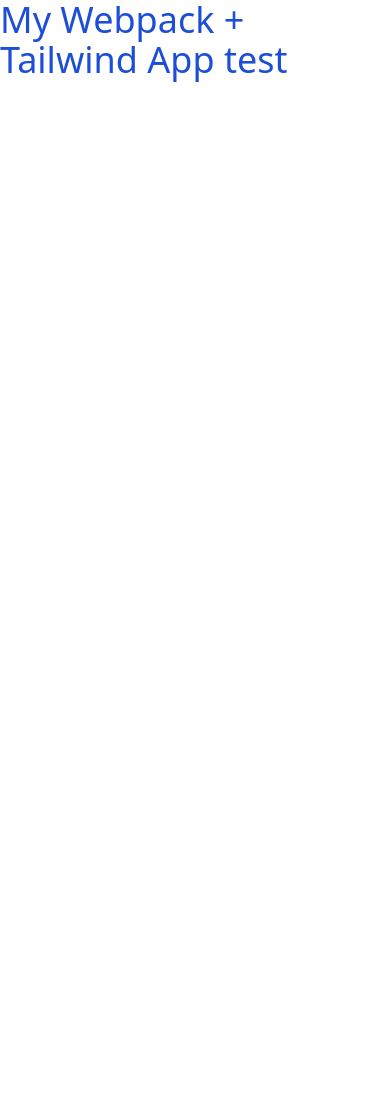
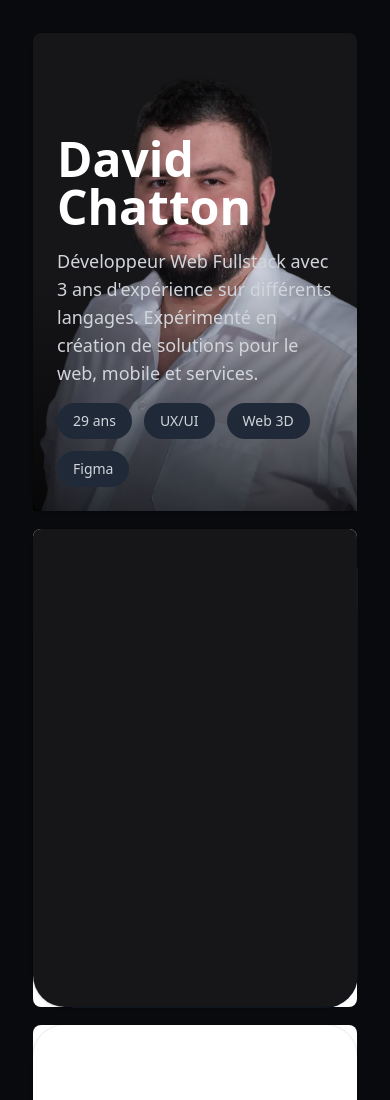
Before and after one commit to DavidChatton/Portfolio, a website built with webpack: page dist/index.html in a window 390 px wide. Shown: the top 1100 px of the page. Before the commit the page ends 844 px from the top, so only its background shows below. Built offline with nearby package versions, Linux system fonts and the light colour scheme.

Commit message:
feat: add card structure and setup custom theme
- Added ProfileCard component with basic structure and styling using Tailwind CSS.
- Updated  to create a custom theme with new colors, fonts, and spacing.
- Modified  to handle additional asset types:
  - Added support for images (PNG, JPEG, GIF, WEBP).
  - Added support for PDF files using .
- Added multiple profile images and map images to assets.
- Styled ProfileCard with Tailwind utility classes to create the intended layout.

```diff
--- a/postcss.config.js
+++ b/postcss.config.js
@@ -1,7 +1,8 @@
 const tailwindcss = require('tailwindcss');
 module.exports = {
   plugins: [
+      tailwindcss,
     'postcss-preset-env',
-    tailwindcss
+    require('autoprefixer'),
   ],
 };
--- a/src/components/ProfileCard.js
+++ b/src/components/ProfileCard.js
@@ -0,0 +1,159 @@
+// src/components/ProfileCard.js
+import profileImage from "../../assets/images/Image-profil.webp";
+import mapImage from "../../assets/images/map.webp";
+import resume from "../../assets/documents/CV-CODA.pdf"
+
+export function ProfileCard() {
+  const profileCard = document.createElement("div");
+  profileCard.innerHTML = `
+   <!-- Début de la carte de profil -->
+   <div class="grid gap-4 lg:grid-cols-3 bg-site">
+       <div class="relative lg:row-span-1">
+           <div class="absolute inset-px rounded-lg bg-dark lg:rounded-[2rem]">
+       </div>
+   <div class="relative flex h-full flex-col overflow-hidden rounded-[calc(theme(borderRadius.lg)+1px)] lg:rounded-l-[calc(2rem+1px)]">
+      <div class="relative min-h-[30rem] w-full grow [container-type:inline-size] max-lg:mx-auto max-lg:max-w-sm">
+      </div>
+    </div>
+    <div
+      class="pointer-events-none absolute inset-px rounded-lg shadow ring-1 ring-black/5 lg:rounded-[2rem]">
+      <div class="relative w-full h-full">
+      <img src="${profileImage}" alt="Profile Picture" class="profile-picture w-full h-full object-cover">
+
+      <div class="absolute inset-0 flex flex-col justify-end p-6 bg-gradient-to-t from-black/70 via-transparent to-transparent">
+        <div class="flex flex-col">
+          <h1 class="text-5xl font-bold text-white mb-0 leading-none">David</h1>
+          <h1 class="text-5xl font-bold text-white">Chatton</h1>
+        </div>
+        <p class="text-lg text-gray-300 mt-4">Développeur Web Fullstack avec 3 ans d'expérience sur différents langages. Expérimenté en création de solutions pour le web, mobile et services.</p>
+        <div class="flex flex-wrap justify-start gap-3 mt-4 ">
+          <span class="bg-gray-800 text-gray-300 px-4 py-2 rounded-full text-sm">29 ans</span>
+          <span class="bg-gray-800 text-gray-300 px-4 py-2 rounded-full text-sm">UX/UI</span>
+          <span class="bg-gray-800 text-gray-300 px-4 py-2 rounded-full text-sm">Web 3D</span>
+          <span class="bg-gray-800 text-gray-300 px-4 py-2 rounded-full text-sm">Figma</span>
+        </div>
+      </div>
+    </div>
+    </div>
+  </div>
+
+  <div class="relative lg:row-span-2">
+    <div class="absolute inset-px rounded-lg bg-white lg:rounded-[2rem]"></div>
+    <div
+      class="relative flex h-full flex-col overflow-hidden rounded-[calc(theme(borderRadius.lg)+1px)] max-lg:rounded-b-[calc(2rem+1px)] lg:rounded-r-[calc(2rem+1px)]">
+      <div class="relative min-h-[30rem] w-full grow">
+        <div
+          class="absolute bottom-0 left-10 right-0 top-10 overflow-hidden rounded-tl-xl bg-gray-900 shadow-2xl">
+          <div class="flex bg-gray-800/40 ring-1 ring-white/5">
+            <div
+              class="-mb-px flex text-sm font-medium leading-6 text-gray-400">
+              <div
+                class="border-b border-r border-b-white/20 border-r-white/10 bg-white/5 px-4 py-2 text-white">
+                NotificationSetting.jsx
+              </div>
+              <div class="border-r border-gray-600/10 px-4 py-2">App.jsx</div>
+            </div>
+          </div>
+          <div class="px-6 pb-14 pt-6">
+          </div>
+        </div>
+      </div>
+    </div>
+    <div
+      class="pointer-events-none absolute inset-px rounded-lg shadow ring-1 ring-black/5 max-lg:rounded-b-[2rem] lg:rounded-[2rem] bg-dark">
+    </div>
+  </div>
+  <div class="relative lg:row-span-1">
+    <div class="absolute inset-px rounded-lg bg-white lg:rounded-[2rem]"></div>
+    <div
+      class="relative flex h-full flex-col overflow-hidden rounded-[calc(theme(borderRadius.lg)+1px)] max-lg:rounded-t-[calc(2rem+1px)]">
+
+      <div class="flex flex-1 items-center justify-center px-8 max-lg:pb-12 max-lg:pt-10 sm:px-10 lg:pb-2">
+      </div>
+    </div>
+    <div
+      class="pointer-events-none absolute inset-px rounded-lg shadow ring-1 ring-black/5 max-lg:rounded-t-[2rem]">
+    </div>
+  </div>
+  <div class="relative lg:row-span-1">
+    <div class="absolute inset-px rounded-lg bg-dark lg:rounded-[2rem]">
+      <div class="location-info relative w-full h-[125px] rounded-lg bg-secondary">
+        <img src="${mapImage}" alt="Map Picture" class="w-full h-auto rounded-lg">
+        <div class="absolute inset-0 flex flex-col justify-center items-start top-0 left-3 right-0">
+          <p class="text-lg text-text font-bold">France, Orléans</p>
+          <p class="text-sm text-gray-400 mt-2">10:34 UTC+2</p>
+        </div>
+      </div>
+
+        <div class="flex gap-4 justify-center w-full mt-8">
+      <button id="contact-button" class="bg-white text-black font-semibold px-6 py-3 rounded-full transition-all hover:bg-gray-200 shadow-md">Contact</button>
+
+      <button onclick="window.open('https://github.com/DavidChatton', '_blank')" class="bg-gray-800 text-gray-300 font-semibold px-6 py-3 rounded-full transition-all hover:bg-gray-700 shadow-md">Github</button>
+
+      <a href="${resume}" download class="border border-white text-white font-semibold px-6 py-3 rounded-full transition-all hover:bg-white hover:text-black shadow-md text-center">CV</a>
+
+    </div>
+
+    <div id="contact-modal" class="fixed inset-0 flex items-center justify-center bg-black bg-opacity-50 hidden z-50">
+      <div class="relative bg-white p-8 rounded-lg shadow-lg w-80">
+        <button id="close-modal" class="absolute top-2 right-2 text-black text-3xl font-bold hover:bg-gray-200 rounded-full p-1">&times;</button>
+        <h2 class="text-2xl font-bold mb-4 text-center">Contact Me</h2>
+        <div class="flex flex-col gap-4">
+
+          <a href="https://www.linkedin.com/in/david-chatton/" target="_blank" class="bg-blue-600 text-white font-semibold px-4 py-2 rounded-full text-center">LinkedIn</a>
+
+          <a href="mailto:davidchatton.dev@gmail.com" class="bg-gray-800 text-white font-semibold px-4 py-2 rounded-full text-center">Email</a>
+
+          <a href="tel:0638141812" class="bg-green-600 text-white font-semibold px-4 py-2 rounded-full text-center">Phone</a>
+        </div>
+      </div>
+    </div>
+    </div>
+  </div>
+
+
+  <div class="relative lg:row-span-1">
+    <div class="absolute inset-px rounded-lg bg-white max-lg:rounded-t-[2rem]">
+    </div>
+    <div
+      class="relative flex h-full flex-col overflow-hidden rounded-[calc(theme(borderRadius.lg)+1px)] max-lg:rounded-t-[calc(2rem+1px)]">
+      <div class="px-8 pt-8 sm:px-10 sm:pt-10">
+        <p class="mt-2 max-w-lg text-sm/6 text-gray-600 max-lg:text-center">
+          Lorem ipsum, dolor sit amet consectetur adipisicing elit maiores
+          impedit.
+        </p>
+      </div>
+      <div
+        class="flex flex-1 items-center justify-center px-8 max-lg:pb-12 max-lg:pt-10 sm:px-10 lg:pb-2">
+        <img
+          class="w-full max-lg:max-w-xs"
+          src="https://tailwindui.com/plus/img/component-images/bento-03-performance.png"
+          alt=""/>
+      </div>
+    </div>
+    <div
+      class="pointer-events-none absolute inset-px rounded-lg shadow ring-1 ring-black/5 max-lg:rounded-t-[2rem]">
+    </div>
+  </div>
+</div>
+`;
+
+  // Gestion de la modal de contact
+  const contactButton = profileCard.querySelector("#contact-button");
+  const contactModal = profileCard.querySelector("#contact-modal");
+  const closeModalButton = profileCard.querySelector("#close-modal");
+
+  // Vérifier que le bouton de contact et la modal existent avant d'ajouter les écouteurs d'événements
+  if (contactButton && contactModal && closeModalButton) {
+    contactButton.addEventListener("click", () => {
+      contactModal.classList.remove("hidden");
+    });
+  }
+
+  closeModalButton.addEventListener("click", () => {
+    contactModal.classList.add("hidden");
+  });
+
+
+  return profileCard;
+}
--- a/src/index.js
+++ b/src/index.js
@@ -1,10 +1,18 @@
 import './style.css';
-import Router from './router';
+import './styles/global.css';
+import { ProfileCard } from './components/ProfileCard.js';
+import { ProjectList } from './components/ProjectList.js';
+import { SocialLinks } from './components/SocialLinks.js';
+/* import { ThemeProvider } from './components/ThemeProvider.js'; */
+/* // Appliquer le thème global
+ThemeProvider(); */
 
+// Appliquer les composants à la div avec l'ID "app"
+const app = document.getElementById('app');
+app.classList.add('flex', 'flex-col', 'items-center', 'gap-16', 'p-8', 'min-h-screen', 'bg-site');
 
-const routes = [{
-  url: '/',
-  controller: Portfolio
-}];
-
-new Router(routes);
+// Ajouter tous les composants à la page principale
+app.appendChild(ProfileCard());
+app.appendChild(AnimationSection());
+app.appendChild(SocialLinks());
+app.appendChild(ProjectList());
--- a/src/router.js
+++ /dev/null
@@ -1,44 +0,0 @@
-import Error404 from './Error404';
-
-const Router = class Router {
-  constructor(routes = []) {
-    this.path = window.location.pathname;
-    this.params = !window.location.search ? {} : Object.fromEntries(
-      window.location.search
-        .split('?')[1]
-        .split('&')
-        .map((param) => param.split('='))
-    );
-
-    this.routes = routes;
-
-    this.run();
-  }
-
-  startController() {
-    let ifExist = false;
-
-    for (let i = 0; i < this.routes.length; i += 1) {
-      const route = this.routes[i];
-
-      if (route.url === this.path) {
-        const Controller = route.controller;
-
-        new Controller(this.params);
-        ifExist = true;
-
-        break;
-      }
-    }
-
-    if (!ifExist) {
-      new Error404();
-    }
-  }
-
-  run() {
-    this.startController();
-  }
-};
-
-export default Router;
--- a/tailwind.config.js
+++ b/tailwind.config.js
@@ -1,9 +1,33 @@
 /** @type {import('tailwindcss').Config} */
 
+
 module.exports = {
-  content: ['./dist/*.html'],
+  content: [
+    './dist/*.html',          // Scanne les fichiers HTML dans dist
+    './src/**/*.{html,js}',   // Scanne les fichiers HTML et JS dans src
+  ],
   theme: {
-    extend: {},
+    extend: {
+      colors: {
+        primary: '#1b1b1b',
+        secondary: '#262626',
+        accent: '#00ff88',
+        text: '#ffffff',
+        hover: '#2ecc71',
+        dark: '#161619',
+        site: '#090A0E',
+      },
+      fontFamily: {
+        content: ['DM Sans', 'sans-serif'],  // Typographie principale
+        serif: ['Merriweather', 'serif'], // Typographie secondaire
+      },
+      spacing: {
+        '16': '4rem',  // Ajout d'un espacement personnalisé
+      },
+      borderRadius: {
+        'xl': '1rem',    // Ajout d'un rayon de bordure personnalisé
+      },
+    },
   },
   variants: {
     extend: {},
--- a/webpack.config.js
+++ b/webpack.config.js
@@ -24,6 +24,21 @@
         include: path.resolve(__dirname, 'src'),
         use: ['style-loader', 'css-loader', 'postcss-loader'],
       },
+      {
+        test: /\.(png|jpe?g|gif|webp)$/i,
+        type: 'asset/resource',
+      },
+      {
+        test: /\.pdf$/i,
+        use: [
+          {
+            loader: "file-loader",
+            options: {
+              name: "[path][name].[hash].[ext]", // option pour le nom de fichier de sortie
+            },
+          },
+        ],
+      },
     ],
   },
 }
```
Also changed, not shown: assets/icones/icon-python.png (added), assets/images/Image-profil-1-copie.webp (added), assets/images/Image-profil-1.webp (added), assets/images/Image-profil.webp (added), assets/images/map.webp (added), dist/index.html, src/output.css (added), src/styles/components/animation-section.css (deleted), src/styles/components/project-list.css (deleted), src/styles/components/social-links.css (deleted), 1 other file.
